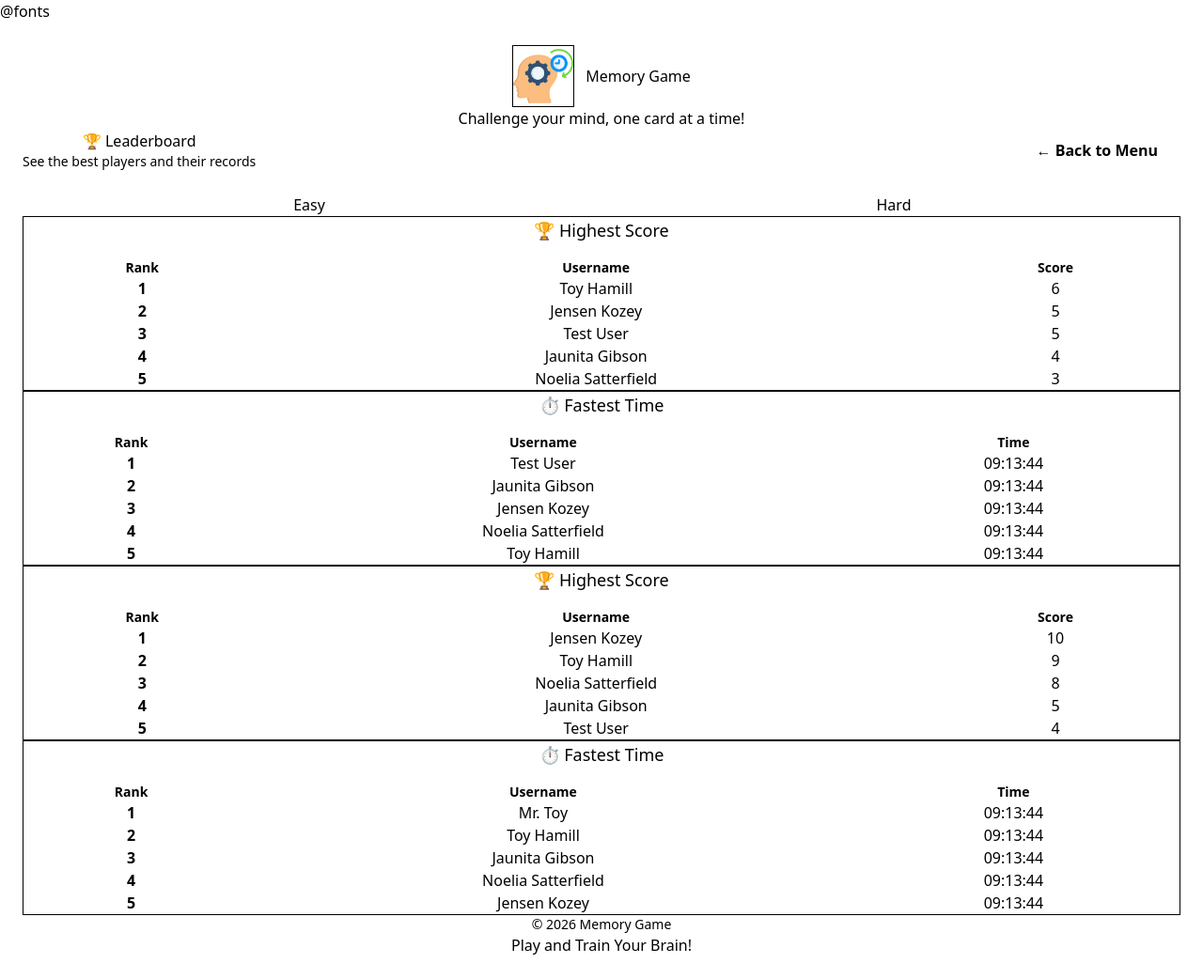
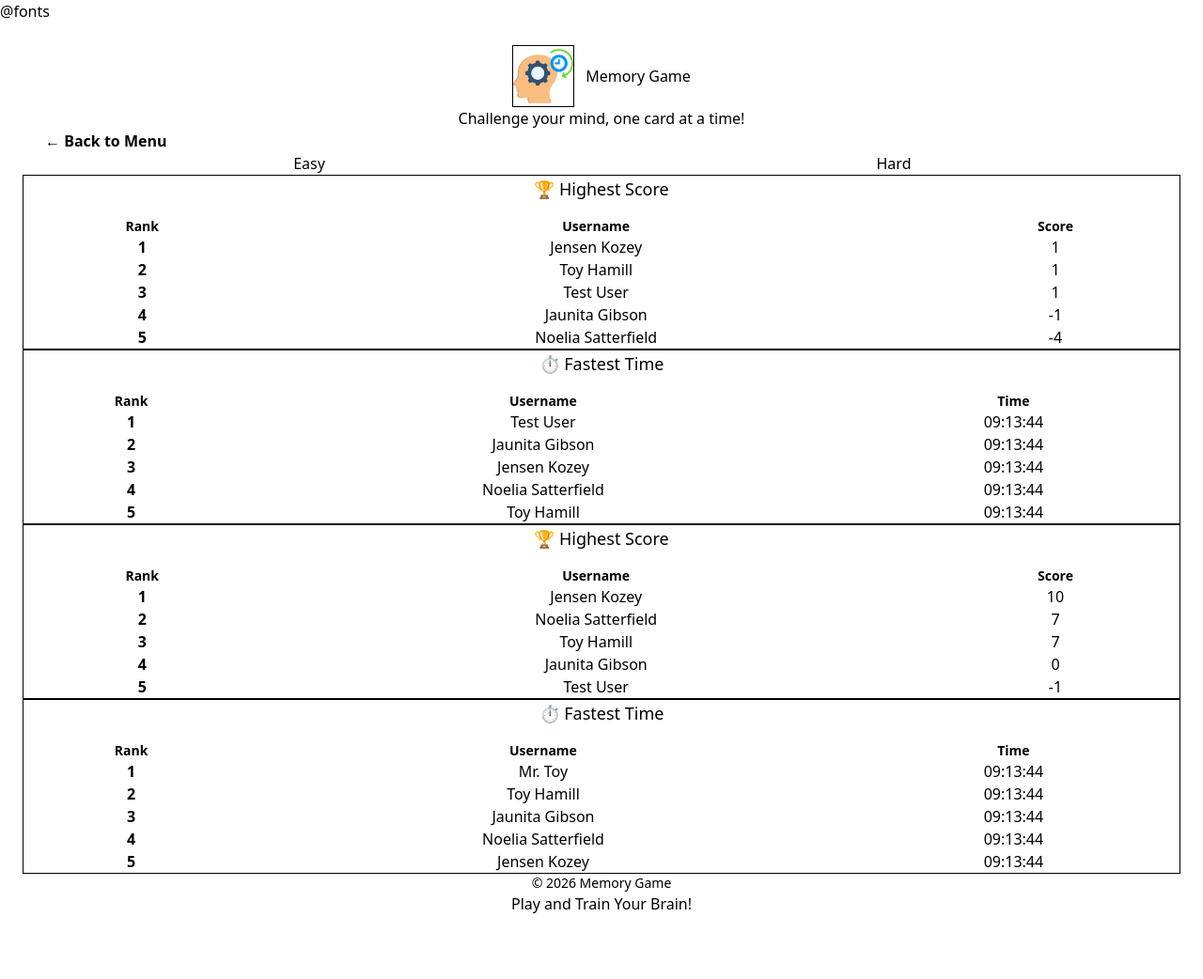
Before and after one commit to WinstartAdinata/memory-game-project, a Laravel app: page /leaderboard in a window 1280 px wide. Shown: the whole page at 94% size. After the commit the page ends 972 px from the top, so only its background shows below. Run offline with Laravel 12, Linux system fonts and the light colour scheme; a user stored in the database is signed in; data comes from the database, SQL or seed files in the repository.

Commit message:
homogenize the design

```diff
--- a/database/seeders/GameHistorySeeder.php
+++ b/database/seeders/GameHistorySeeder.php
@@ -35,7 +35,7 @@ class GameHistorySeeder extends Seeder
                         'hard',
                     ]),
                     'status' => $status,
-                    'score' => rand(0, 10),
+                    'score' => rand(-10, 10),
                     'moves' => rand(5, 20),
                     'elapsed_seconds' => $elapsedSeconds,
                     'started_at' => $startedAt,
--- a/resources/views/game/play.blade.php
+++ b/resources/views/game/play.blade.php
@@ -4,10 +4,6 @@
     @include('layouts.header')
 
     <div x-data="memoryGame()" class="bg-white/80 backdrop-blur-md rounded-3xl shadow-xl p-7">
-
-        <h2 class="text-2xl font-bold text-slate-800 mb-6">
-            Memory Game
-        </h2>
 
         <div class="flex justify-between items-center mb-6">
 
--- a/resources/views/leaderboard.blade.php
+++ b/resources/views/leaderboard.blade.php
@@ -5,18 +5,7 @@
 
     <div x-data="{ activeTab: 'easy' }" class="bg-white/80 backdrop-blur-md rounded-3xl shadow-xl p-7">
 
-        {{-- Page Title --}}
-        <div class="flex items-center justify-between mb-6">
-            <div>
-                <h2 class="text-2xl font-bold text-slate-800">
-                    🏆 Leaderboard
-                </h2>
-
-                <p class="text-sm text-slate-500 mt-1">
-                    See the best players and their records
-                </p>
-            </div>
-
+        <div class="flex justify-left mb-8">
             <a href="{{ route('menu') }}"
                 class="px-6 py-3 bg-slate-100 hover:bg-slate-200
                             text-slate-700 font-semibold rounded-xl transition">
@@ -24,7 +13,6 @@
             </a>
         </div>
 
-        {{-- Tabs --}}
         <div class="flex gap-3 mb-7">
 
             <button @click="activeTab = 'easy'"
@@ -47,12 +35,10 @@
 
         </div>
 
-        {{-- EASY TAB --}}
         <div x-show="activeTab === 'easy'" x-cloak>
 
             <div class="grid grid-cols-1 lg:grid-cols-2 gap-6">
 
-                {{-- Highest Score --}}
                 <div class="bg-emerald-50 border border-emerald-100 rounded-2xl p-5">
 
                     <h3 class="text-lg font-bold text-emerald-800 mb-4">
@@ -98,7 +84,6 @@
                     </div>
                 </div>
 
-                {{-- Fastest Time --}}
                 <div class="bg-violet-50 border border-violet-100 rounded-2xl p-5">
 
                     <h3 class="text-lg font-bold text-violet-800 mb-4">
@@ -147,12 +132,10 @@
             </div>
         </div>
 
-        {{-- HARD TAB --}}
         <div x-show="activeTab === 'hard'" x-cloak>
 
             <div class="grid grid-cols-1 lg:grid-cols-2 gap-6">
 
-                {{-- Highest Score --}}
                 <div class="bg-emerald-50 border border-emerald-100 rounded-2xl p-5">
 
                     <h3 class="text-lg font-bold text-emerald-800 mb-4">
@@ -198,7 +181,6 @@
                     </div>
                 </div>
 
-                {{-- Fastest Time --}}
                 <div class="bg-violet-50 border border-violet-100 rounded-2xl p-5">
 
                     <h3 class="text-lg font-bold text-violet-800 mb-4">
```
